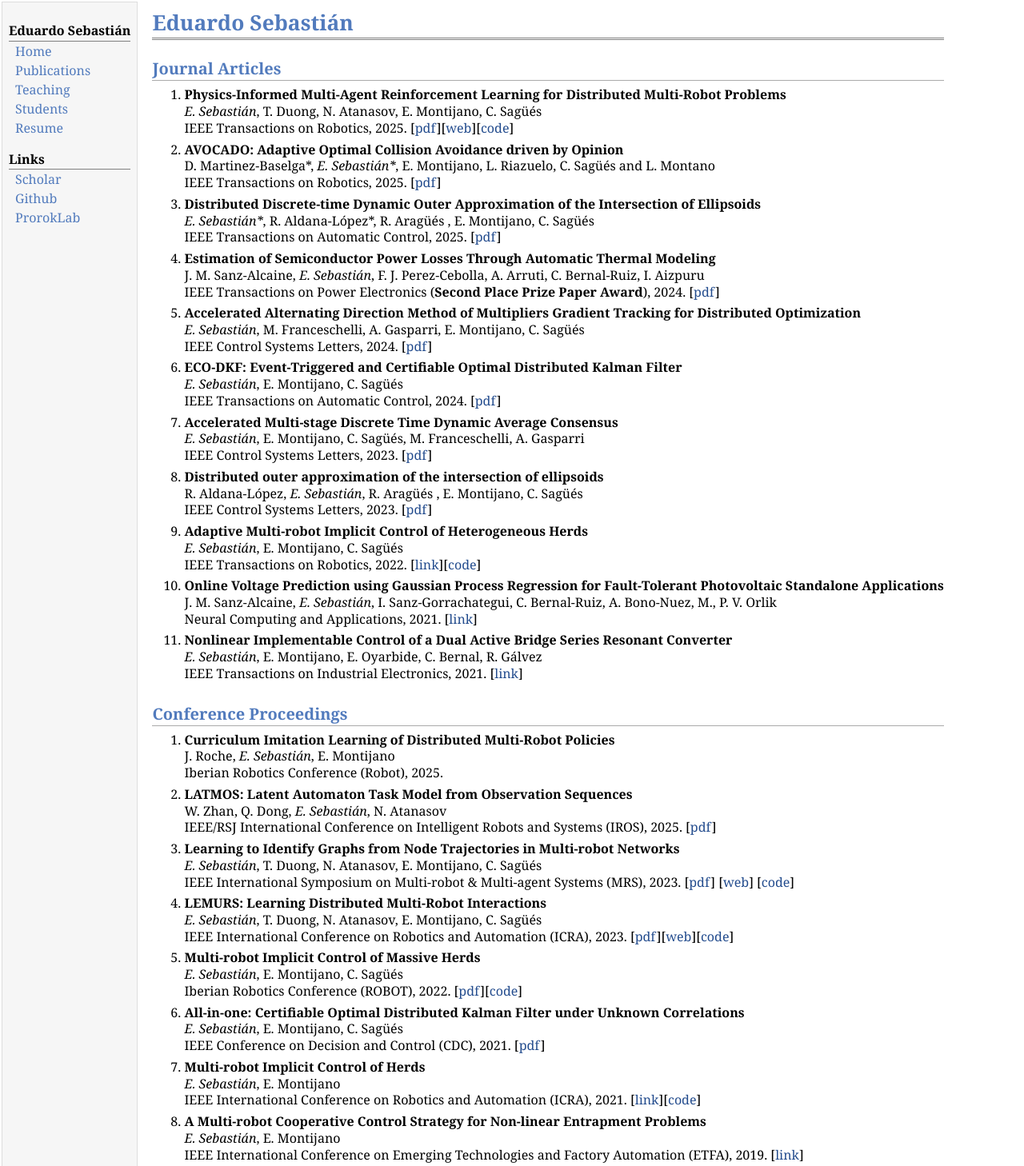
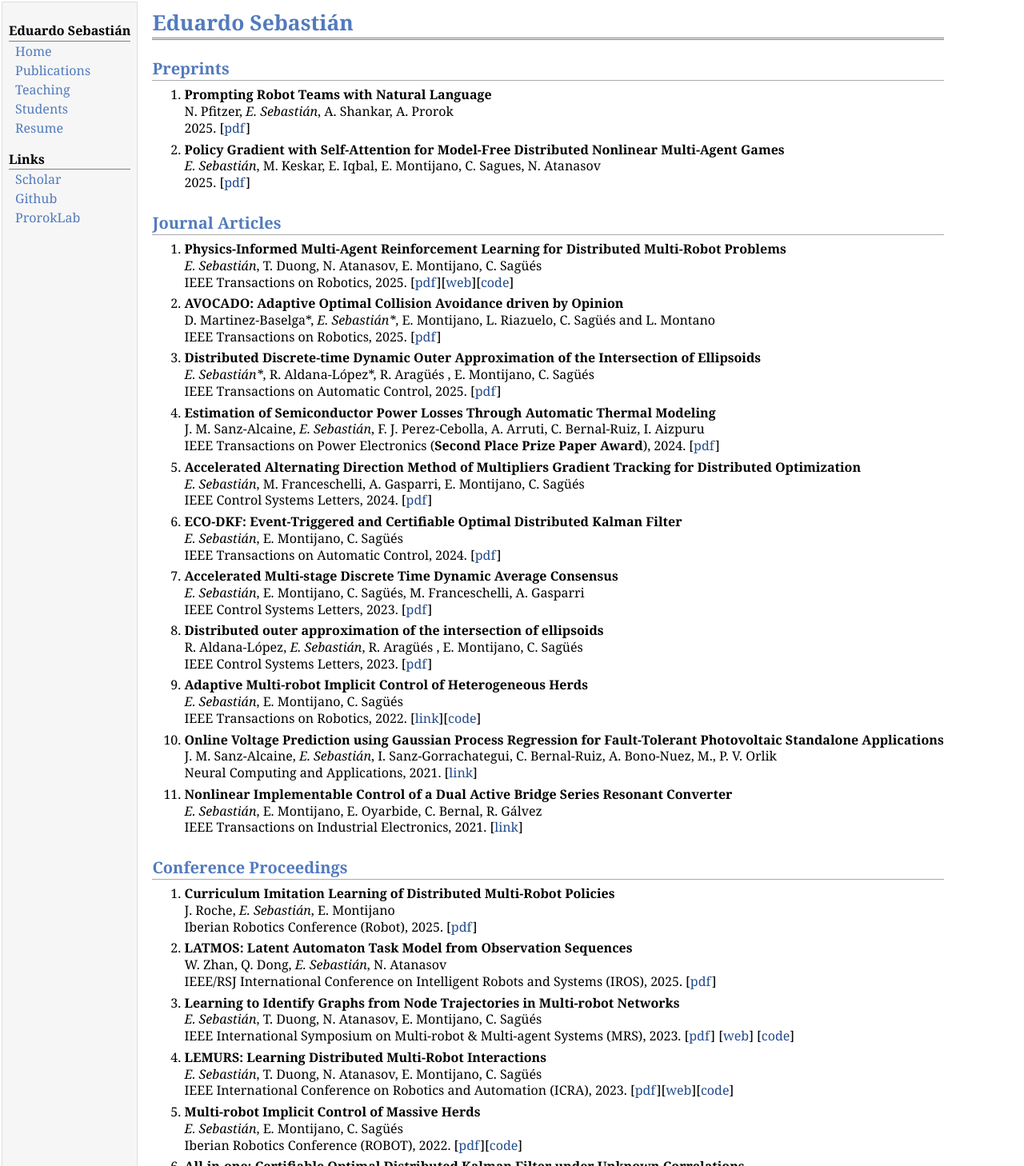
Before and after one commit to EduardoSebastianRodriguez/eduardosebastianrodriguez.github.io, a plain HTML site: page publications.html in a window 1280 px wide. Shown: the top 1458 px of the page at 80% size. Drawn offline with nearby package versions, Linux system fonts and the light colour scheme; some packages are replaced by stand-ins of ours.

Commit message:
Update publications.html

```diff
--- a/publications.html
+++ b/publications.html
@@ -35,17 +35,18 @@ MathJax.Hub.Config({
 <div id="toptitle">
 <h1>Eduardo Sebastián</h1>
 </div>
-<!-- <h2>Preprints</h2>
+<h2>Preprints</h2>
 <ol>
-<!--     <li><p><b>Prompting Robot Teams with Natural Language</b><br />
+    <li><p><b>Prompting Robot Teams with Natural Language</b><br />
     N. Pfitzer, <i>E. Sebastián</i>, A. Shankar, A. Prorok <br />
     2025.
-    </p> -->
-<!--     <li><p><b>Policy Gradient with Self-Attention for Model-Free Distributed Nonlinear Multi-Agent Games</b><br />
+	[<a href="https://arxiv.org/abs/2509.24575">pdf</a>]
+    </p>
+    <li><p><b>Policy Gradient with Self-Attention for Model-Free Distributed Nonlinear Multi-Agent Games</b><br />
    <i>E. Sebastián</i>, M. Keskar, E. Iqbal, E. Montijano, C. Sagues, N. Atanasov <br />
     2025.
 	[<a href="https://arxiv.org/pdf/2509.18371">pdf</a>]
-    </p> -->
+    </p>
 </li>
 </ol>
 <h2>Journal Articles</h2>
@@ -111,7 +112,7 @@ IEEE Transactions on Industrial Electronics, 2021.
 <li><p><b>Curriculum Imitation Learning of Distributed Multi-Robot Policies</b><br />
 J. Roche, <i>E. Sebastián</i>, E. Montijano<br />
 Iberian Robotics Conference (Robot), 2025.
-<!-- [<a href="">pdf</a>]	     -->
+[<a href="https://arxiv.org/abs/2509.25097">pdf</a>]
 </p>
 <li><p><b>LATMOS: Latent Automaton Task Model from Observation Sequences</b><br />
 W. Zhan, Q. Dong, <i>E. Sebastián</i>, N. Atanasov<br />
@@ -169,7 +170,7 @@ RSS 2021 Workshop on Behavioral Inference of Remotely Sensed Multi-Agent Systems
 </ol>
 <div id="footer">
 <div id="footer-text">
-Last update: 2025-06-10, acknowledgements to Thai Duong for sharing the template.
+Last update: 2025-09-30, acknowledgements to Thai Duong for sharing the template.
 </div>
 </div>
 </td>
```
